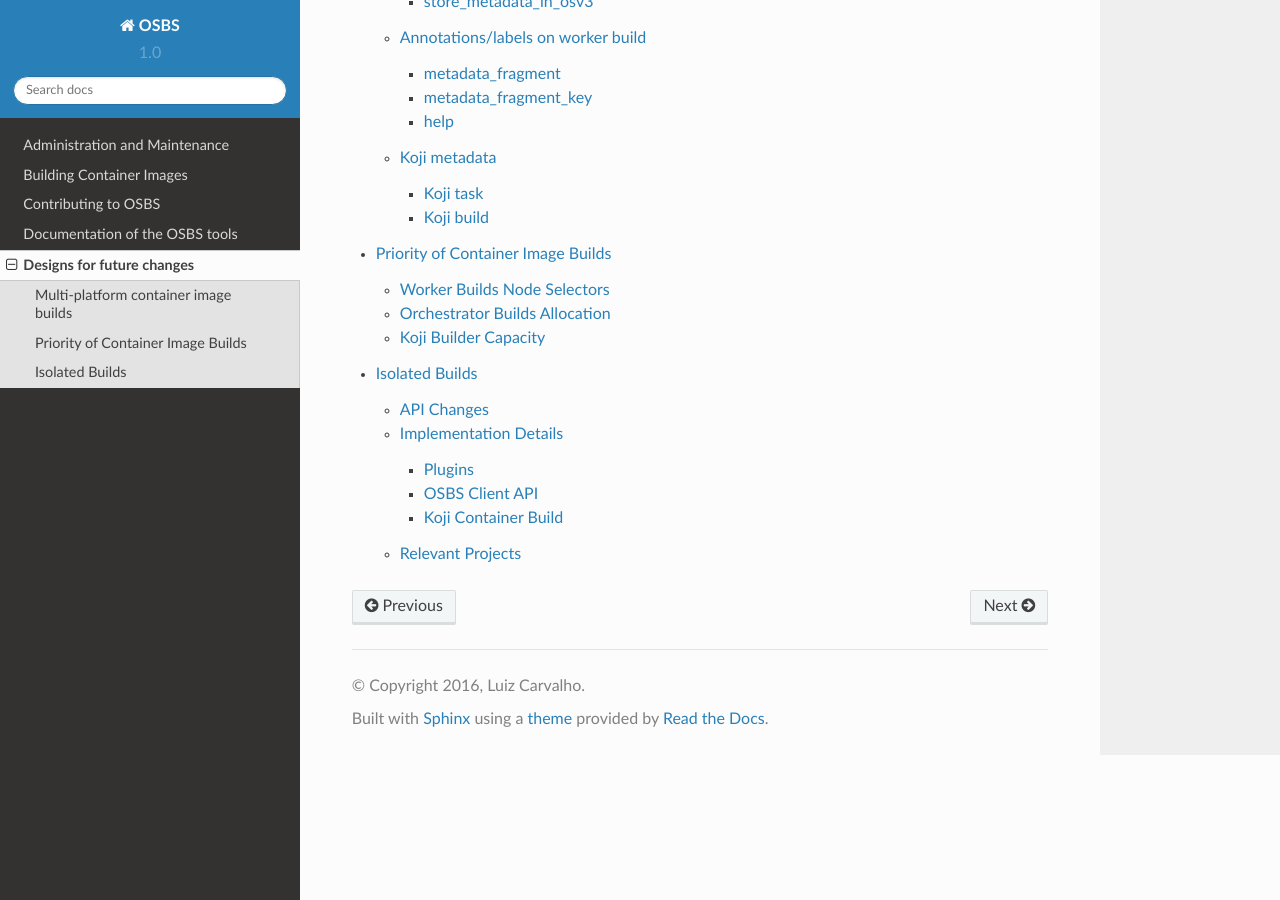
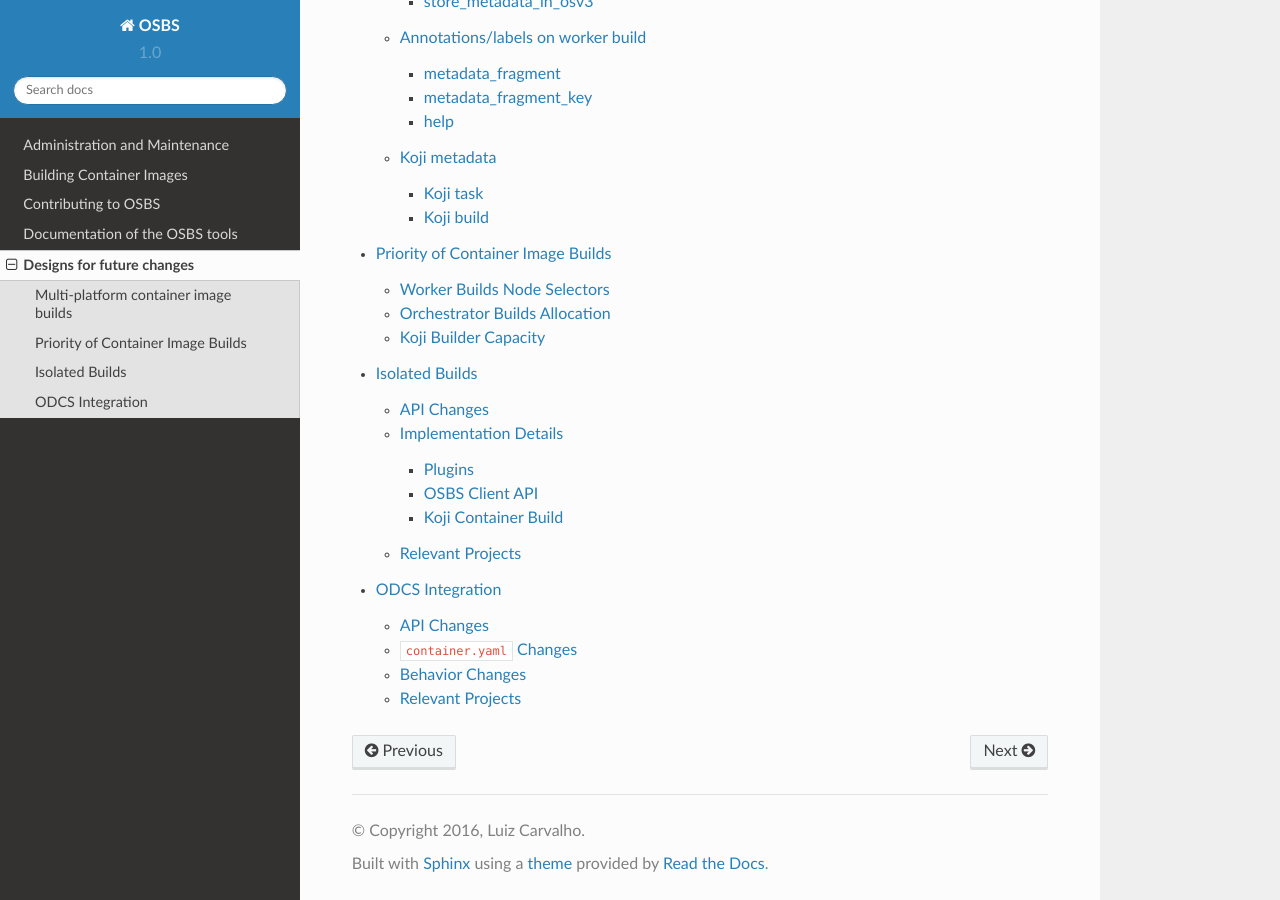
Before and after one commit to containerbuildsystem/osbs-docs, a Sphinx documentation site: the page built from docs/design.rst, in a window 1280 px wide and 900 px high, scrolled down 1634 px. Built offline with Sphinx 7.4.7 and the Read the Docs theme 2.0.0, drawn with Linux system fonts in a browser that asks for light colours; some of the changed lines change nothing that is shown.

Commit message:
Add design for ODCS integration
Signed-off-by: Luiz Carvalho <lucarval@redhat.com>

```diff
--- a/docs/design.rst
+++ b/docs/design.rst
@@ -7,3 +7,4 @@
     multiarch
     build_priority
     isolated_builds
+    odcs
--- /dev/null
+++ b/docs/odcs.rst
@@ -0,0 +1,123 @@
+ODCS Integration
+================
+
+When a container build is started, the user usually provides the URL to a yum
+repo that contains the packages to be installed when building the container
+image. Usually, this is a puddle containing signed packages.
+
+In the case a yum repo URL is not provided, and Koji integration is enabled,
+OSBS falls back to the yum repo associated with the build tag for the Koji build
+target (required parameter for Koji container builds). Packages in this yum repo
+are not always signed. This is not ideal as it’s trivial to produce a container
+image that should never be shipped.
+
+Another problem with the current state is that to produce an image with signed
+packages, a parameter is needed (yum repo URL). To complicate matters, this yum
+repo URL will likely be different for future builds. This poses a huge problem
+for OSBS autorebuilds. In this case, OSBS will automatically rebuild layered
+images upon detected changes to parent image. It is necessary that these
+rebuilds pick up the latest, most relevant, signed packages.
+
+The On Demand Compose Service (`odcs`_) project has been created to address
+current limitations in obtaining a yum repo with signed packages. The general
+idea is to not require the user to provide a yum repo url when building
+container images.  Instead, OSBS will use ODCS to generate a yum repo with the
+relevant signed packages based on user configuration.
+
+API Changes
+-----------
+
+The following parameters will be used by ``buildContainer`` task defined by
+``koji-containerbuild`` plugin:
+
+``odcs_signed <bool, default True>`` When set to False, OSBS will provide an
+empty list of ``sigkeys`` to ODCS. An empty list of ``sigkeys`` indicates the
+signature of packages will not be checked causing the compose to potentially
+include unsigned packages. If ODCS integration is not in place, this parameter
+has no effect.
+
+``container.yaml`` Changes
+--------------------------
+
+In git repo, alongside Dockerfile, the ``container.yaml`` file will be enhanced
+to contain a "compose" section. This section will include all the required
+information for requesting a compose to be created by ODCS::
+
+    compose:
+      # Optional, default False. Inherit compose used for building parent image
+      inherit: true
+      # Optional, default "tag".
+      type: tag
+      # Required for "tag" type. Must contain at least one item.
+      packages:
+      - package-1-name # This is a package name, not an NVR.
+      - package-2-name
+      # Optional. Default value is configured in OSBS environment
+      sigkeys:
+      - AB123456
+
+Alternatively, for modules support::
+
+    compose:
+      type: module
+      # Eventually, ODCS will support ":" separator, for now "-" is used:
+      #     https://pagure.io/odcs/issue/98
+      # Required for "module" type. Must contain at least one item.
+      modules:
+      - "module_name1:stream1"
+      - "module_name2:stream1"
+
+Behavior Changes
+----------------
+
+During an OSBS build, if ``container.yaml`` exists **and** ``compose`` key is defined:
+
+- OSBS orchestrator build will request a compose from ODCS based on specified
+  parameters in ``compose`` section. Once compose completes, build resumes and
+  the URL for the generated compose is passed to worker builds via
+  ``yum_repourls`` build parameter. *NOTE: If odcs-signed parameter was set to
+  false, the compose request will ignore the sigkeys provided in
+  container.yaml.*
+
+- If ``compose`` section sets ``inherit`` to ``true``, the ODCS composes used in
+  building the parent image will be re-used. This may require OSBS to request
+  compose to be regenerated if it’s in *remove* state. Once compose is
+  available, build resumes and the URL for the generated compose is passed to
+  worker builds via ``yum_repourls`` build parameter. *NOTE: this can be used in
+  conjunction with the method stated on previous bullet point. In which case,
+  multiple ODCS composes are used.*
+
+- In the Koji build metadata, ``build.extra.image.odcs.compose_ids`` will be a
+  list of each ODCS compose used. Additionally,
+  ``build.extra.image.odcs.signed`` will correspond to the value of
+  ``odcs_signed`` build parameter which defaults to ``True``
+
+Otherwise, ODCS integration is completely bypassed. The previous behavior of
+using Koji yum repo for build tag of build target is used by default. If
+``yum_repourls`` parameter is used, ODCS integration is also bypassed and only
+the given yum-repos are used. In either case, the Koji build metadata will not
+include any of the ``build.extra.image.odcs.*`` keys.
+
+To clarify, by the time the OSBS worker builds are created, if ODCS is to be
+used, a yum repo URL will be available. This will then be passed to worker
+builds via the usual yum_repourls parameter, ensuring all worker builds use the
+same exact compose.
+
+Relevant Projects
+-----------------
+
+- `koji-containerbuild`_
+
+- `atomic-reactor`_
+
+- `osbs-client`_
+
+- `odcs`_
+
+- `koji`_
+
+.. _`koji-containerbuild`: https://github.com/release-engineering/koji-containerbuild
+.. _`atomic-reactor`: https://github.com/projectatomic/atomic-reactor
+.. _`osbs-client`: https://github.com/projectatomic/osbs-client
+.. _`odcs`: https://pagure.io/odcs
+.. _`koji`: https://pagure.io/koji
```
